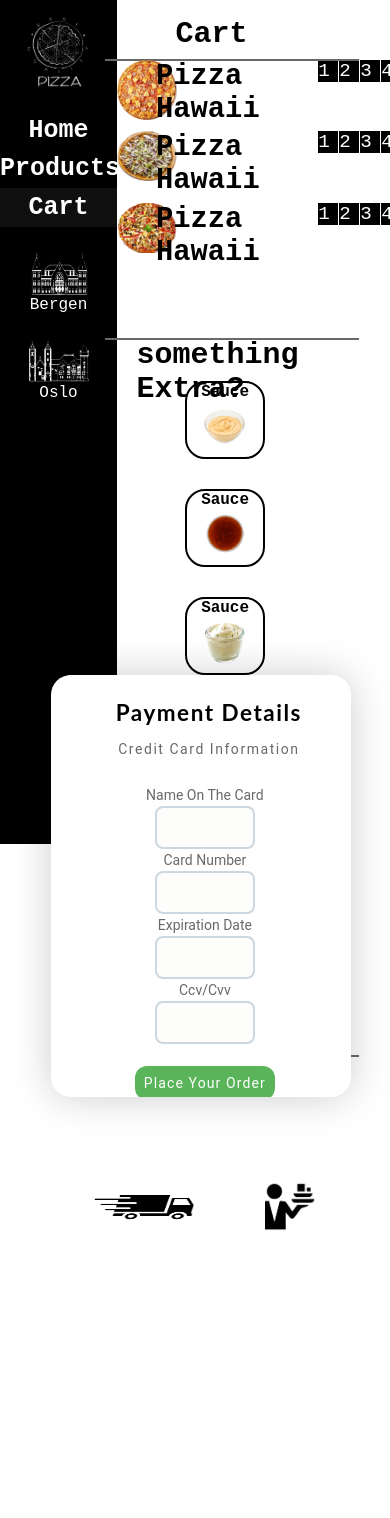
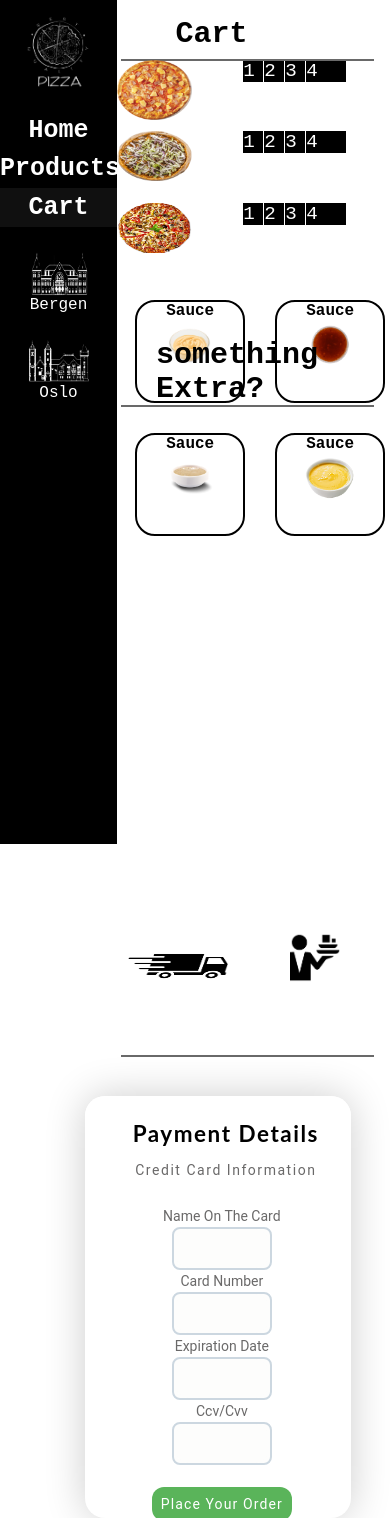
Before and after one commit to PeterJakobs1/pizza, a React (Create React App) app: page /CartPage in a window 390 px wide. Before the commit the page ends 1238 px from the top, so only its background shows below. Built offline with nearby package versions, Linux system fonts and the light colour scheme.

Commit message:
fixed iphone

```diff
--- a/src/Pages/CartPage.js
+++ b/src/Pages/CartPage.js
@@ -31,7 +31,7 @@ function CartPage() {
 
 
             <div className="pizzaContainer">
-                <div>
+                <div className="noobBox">
                 <img src={pizza1} className="pizzaImage" height="60x" width="60px"/>
                 <h2 className="PizzaTitle">Pizza Hawaii</h2>
                     <div className="box">
--- a/src/styles/_cartPage.scss
+++ b/src/styles/_cartPage.scss
@@ -117,30 +117,51 @@
      /* Portrait and Landscape iPhone */
 
     @media only screen and (max-width: 768px) {
+        .CartPageTitle #someThingExtraTitle {
+            top: 47%;
+            left: 40%;
+        }
+        .CartPageTitle #headerLine3{
+            top: 169%;
+            right: 4%;
+        }
+       ;
+        .CartPageTitle #headerLine2 {
+            top: 48%;
+            right: 4%;
+        }
+        .CartPageTitle #headerLine {
+            right: 4%;
+        }
+        .CartPageTitle .pizzaImage {
+            width: 75px;
+        }
+
+
+        .CartPageTitle #somethingExtra-container{
+            grid-template-columns: 150px;
+            margin-top: 81%;
+            margin-left: 27%;
+
+           }
+           .CartPageTitle .PizzaTitle {
+            display: none;
+        }
+        .CartPageTitle .box {
+            margin-left: 53%;
+        }
     #CartPageTitle {
         left: 45%
 
     }
-    #headerLine2 {
-        right: 18%;
 
-    }
-    #headerLine3 {
-        top: 122%;
-        right: 18%;
-
-    }
-    #headerLine {
-        right: 18%;
-
-    }
     #someThingExtraTitle {
         width: 20%;
         left: 28%;
     }
     .pickUp {
-
-        bottom: 0rem;
+        bottom: 10.5rem;
+        margin-left: 8%;
     }
     .deliverytext{
         color: transparent;
@@ -149,10 +170,12 @@
         color: transparent;
     }
    .delivery{
-    left: 5%;
-    top: 6rem;
+    left: 16%;
+    top: -4rem;
+   }
+}
 
-   }
+
 
 
     /* Portrait and Landscape iPad */
@@ -160,6 +183,7 @@
     and (min-device-width: 768px)
     and (max-device-width: 1024px)
     and (-webkit-min-device-pixel-ratio: 1) {
+
 
         .CartPageTitle #headerLine3{
             top: 125%;
@@ -185,15 +209,7 @@
         }
 
 
-
     }
-
-   .CartPageTitle #somethingExtra-container{
-
-    grid-template-columns: 80px;
-    margin-top: 81%;
-    margin-left: 34%;
-   }
 
     #somethingExtra-container {
         margin-left: 3%;
@@ -206,5 +222,3 @@
        position: none;
        padding-top: 22rem;
    }
-
-}
--- a/src/styles/_checkoutForm.scss
+++ b/src/styles/_checkoutForm.scss
@@ -90,7 +90,7 @@ p, a, label{
  /* Portrait and Landscape iPhone */
 @media only screen and (max-width: 768px) {
     .card-checkout{
-      top: 128%;
+      top: 120%;
     }
 
     .input-group{
@@ -103,10 +103,9 @@ p, a, label{
 
     .CartPageTitle .card-checkout {
       text-align: -webkit-center;
-      width: 77%;
-      top: 127%;
-      height: 88%;
-      margin-left: 1%;
+      margin-top: 108%;
+      height: 87%;
+      margin-left: 11%;
 
     }
   }
```
